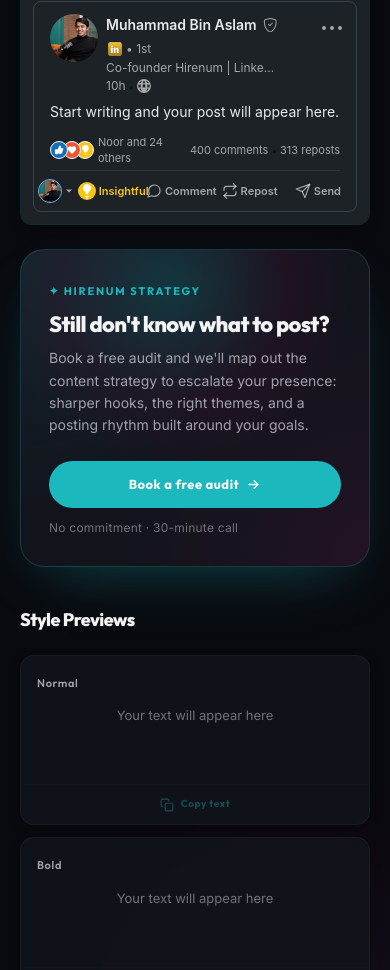
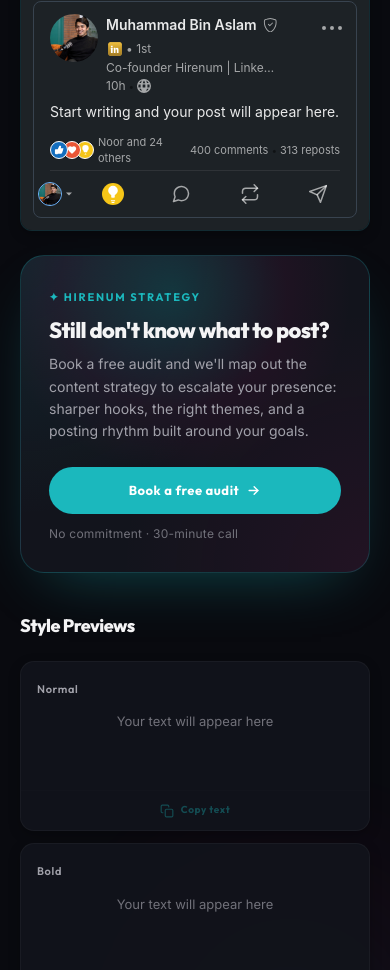
Before and after one commit to Muhammad-Abdullah24/post-formatter, a Next.js app: page / in a window 390 px wide. Shown: the part 1067-2037 px from the top of the page. Built offline with nearby package versions, Linux system fonts and the light colour scheme.

Commit message:
responsive fix

```diff
--- a/app/globals.css
+++ b/app/globals.css
@@ -1178,6 +1178,14 @@
   padding: 2px 6px 2px 8px;
 }
 
+/* The mobile preview card is fixed at 375px, so the long "Insightful" label
+   would collide with "Comment". Collapse to evenly-spaced icons (same fix as
+   the narrow-viewport rule below). The gold bulb still marks the reaction. */
+.li-feed-wrap.mobile .li-action-btn span { display: none; }
+.li-feed-wrap.mobile .li-action-btn { gap: 0; padding: 9px 2px; }
+.li-feed-wrap.mobile .li-action-btn svg { width: 20px; height: 20px; }
+.li-feed-wrap.mobile .li-action-insightful-active svg { width: 22px !important; height: 22px !important; }
+
 /* ── Card shell ── */
 .li-post-card {
   background: #ffffff;
@@ -3057,3 +3065,15 @@
     font-size: 11px;
   }
 }
+
+/* ── Narrow viewports: on real phones the "Insightful" reaction label is too
+   long to sit beside three more labelled actions without overflowing into
+   "Comment". Collapse the action bar to clean, evenly-spaced icons so it can
+   never collide at any width. The gold bulb still marks the active reaction;
+   labels return at ≥481px where there's room. ── */
+@media (max-width: 480px) {
+  .li-action-btn span { display: none; }
+  .li-action-btn { gap: 0; padding: 10px 2px; }
+  .li-action-btn svg { width: 20px; height: 20px; }
+  .li-action-insightful-active svg { width: 22px !important; height: 22px !important; }
+}
```
